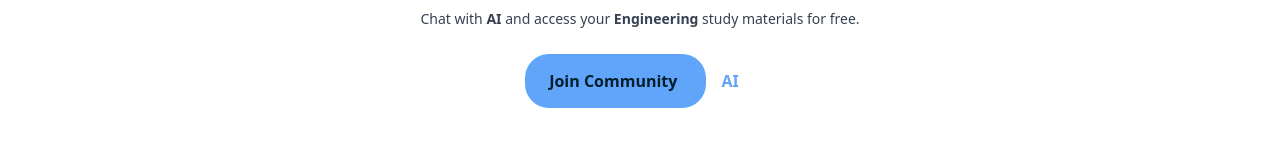
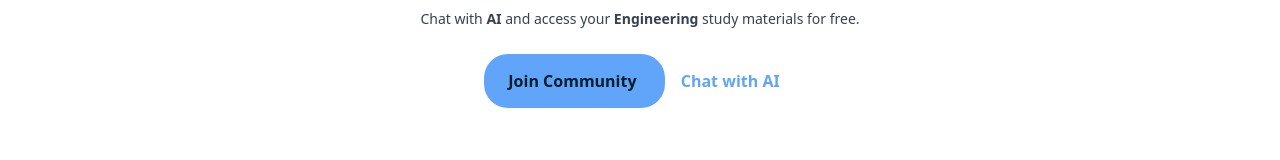
Before and after one commit to modest-azad/collezian-0.1.0, a Next.js app: page / in a window 1280 px wide. Shown: the part 405-565 px from the top of the page. Built offline with nearby package versions, Linux system fonts and the light colour scheme; a web font is replaced by a local one.

Commit message:
text changed to 'chat with ai'

```diff
--- a/src/components/Hero_section.js
+++ b/src/components/Hero_section.js
@@ -21,7 +21,7 @@ const Hero = () => {
             {" "}
             Join Community{" "}
           </Link>
-           <Link className="rounded-full  text-blue-400 font-bold mx-4" href="/chat_ai">AI</Link>
+           <Link className="rounded-full  text-blue-400 font-bold mx-4" href="/chat_ai">Chat with AI</Link>
 
         </div>
       </div>
```
